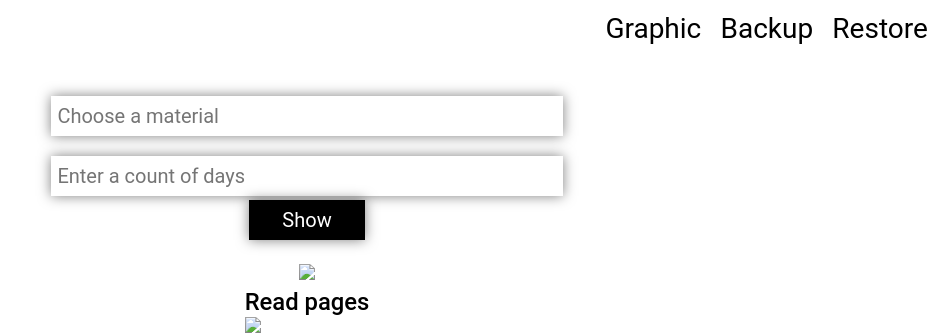
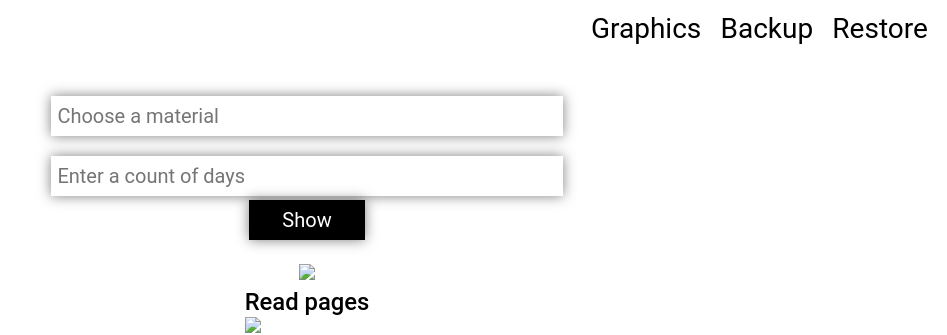
Before and after one commit to kunansy/ReadingTracker, a FastAPI app: template templates/system/graphic.html in a window 1280 px wide. Shown: the part 120-455 px from the top of the page, without its empty margins (333-1280 px from the left). Run offline with FastAPI, Linux system fonts and the light colour scheme; the template is opened without the code that fills it, so the values that code supplies are empty; parts of the project's set-up code (start-up, migrations or seed data) failed here and were passed over; some libraries are stand-ins or nearby versions.

Commit message:
DEV-#78: Graphic -> Graphics

```diff
--- a/templates/system/graphic.html
+++ b/templates/system/graphic.html
@@ -6,7 +6,7 @@
 
 {%- block header -%}
     {% from 'submenu.html' import submenu %}
-    {% call submenu(('Graphic', '/system/graphics'), ('Backup', '/system/backup'), ('Restore', '/system/restore')) %}
+    {% call submenu(('Graphics', '/system/graphics'), ('Backup', '/system/backup'), ('Restore', '/system/restore')) %}
     {% endcall %}
 {%- endblock header -%}
 
```
